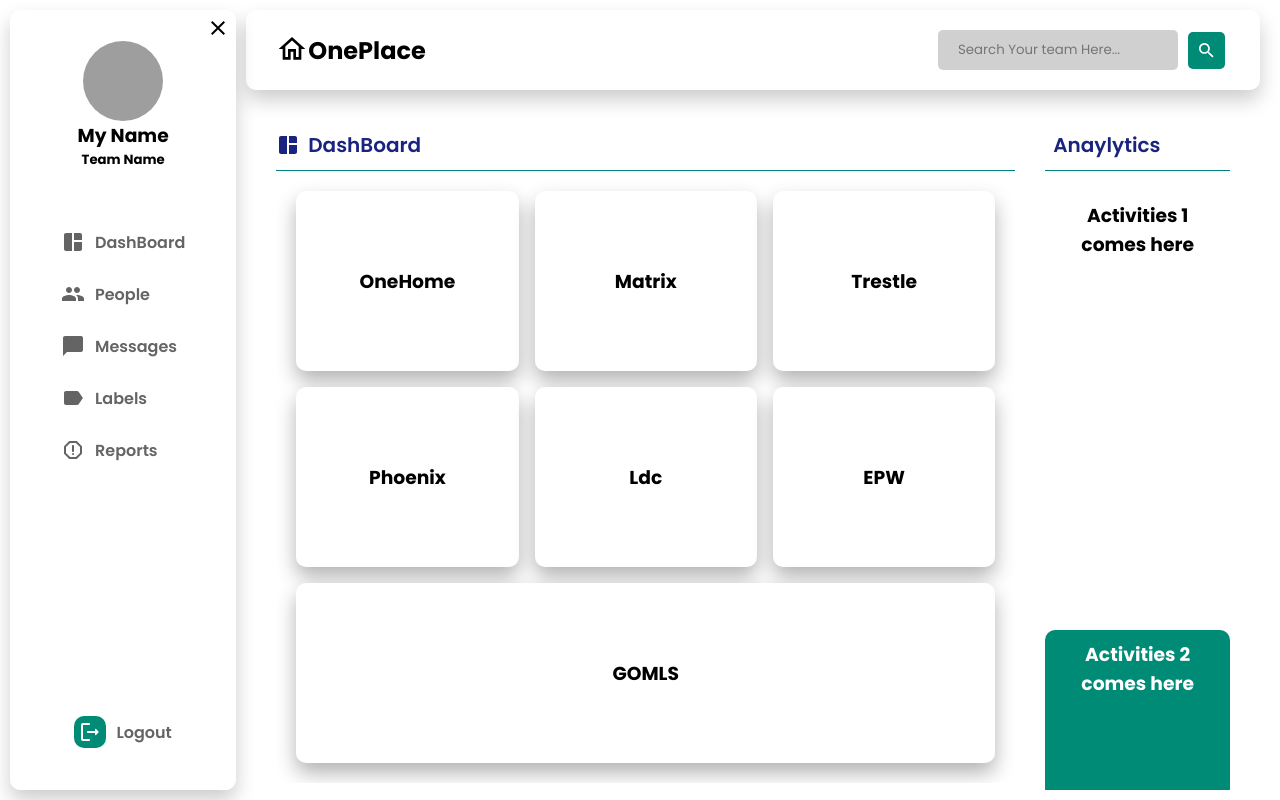
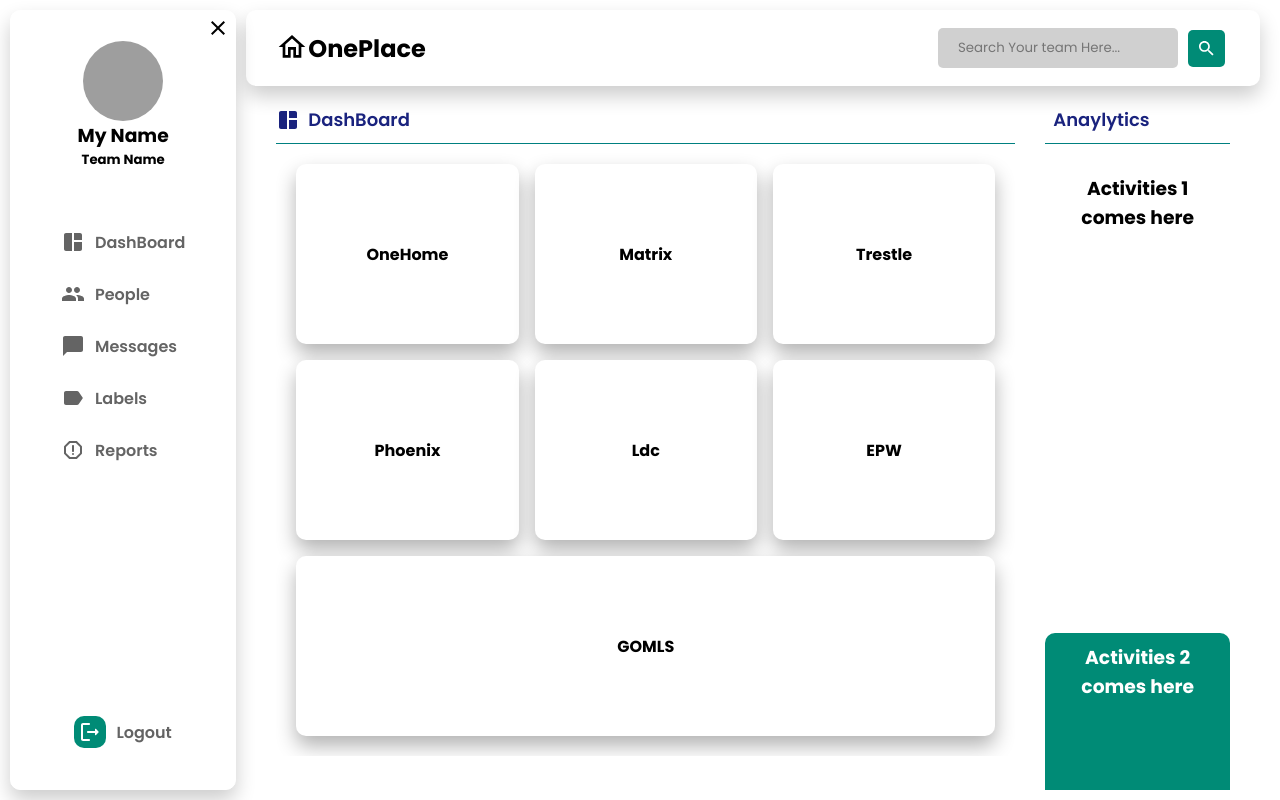
Before and after one commit to kondaladorababu/onePlace, a React (Create React App) app: page / in a window 1280 px wide. Built offline with nearby package versions, Linux system fonts and the light colour scheme; grey boxes are pictures that could not be loaded.

Commit message:
Main DashBoard Content Made smaller

```diff
--- a/src/Components/DashBoard/TeamItem.js
+++ b/src/Components/DashBoard/TeamItem.js
@@ -4,7 +4,7 @@ import './TeamItem.css';
 function TeamItem(props) {
     return (
         <div className='team-item' onClick={props.onClick}>
-            <h3>{props.TeamName}</h3>
+            <h4>{props.TeamName}</h4>
         </div>
     )
 }
--- a/src/Components/NavBars/TopNavBar.css
+++ b/src/Components/NavBars/TopNavBar.css
@@ -3,7 +3,7 @@
   justify-content: space-between;
   align-items: center;
 
-  padding: 20px 35px 20px 30px;
+  padding: 18px 35px 18px 30px;
   /* background-color: #c3d8ff; */
   background-color: #fff;
   border-radius: 10px;
--- a/src/Components/Sections/Section.css
+++ b/src/Components/Sections/Section.css
@@ -1,5 +1,5 @@
 .section-container {
-  padding: 40px;
+  padding: 20px 40px;
   display: flex;
   flex-direction: row;
   justify-content: space-around;
@@ -30,7 +30,7 @@
 
 .section-title {
   margin-left: 8px;
-  font-size: 20px;
+  font-size: 18px;
   font-weight: 600;
 }
 
```
